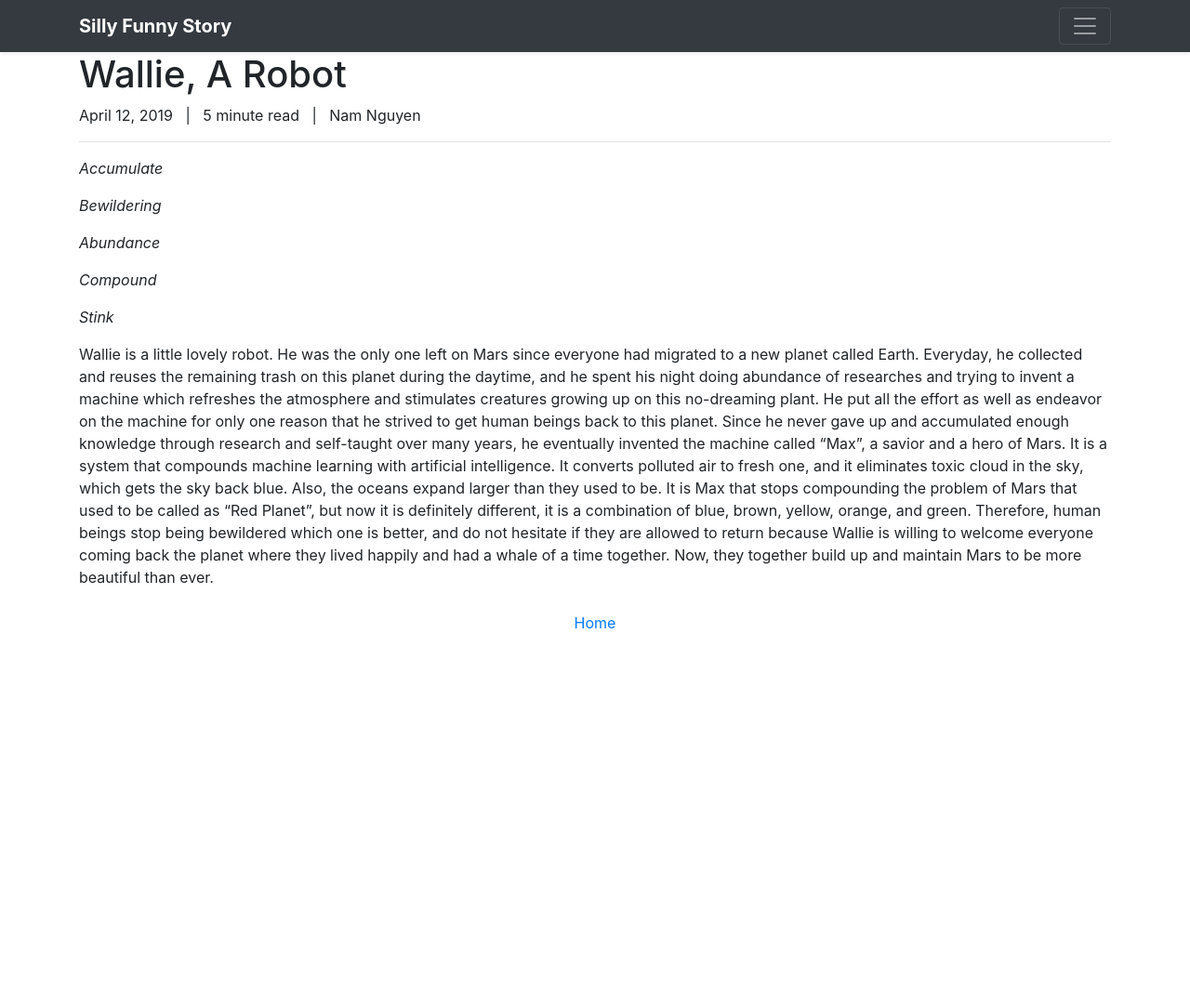
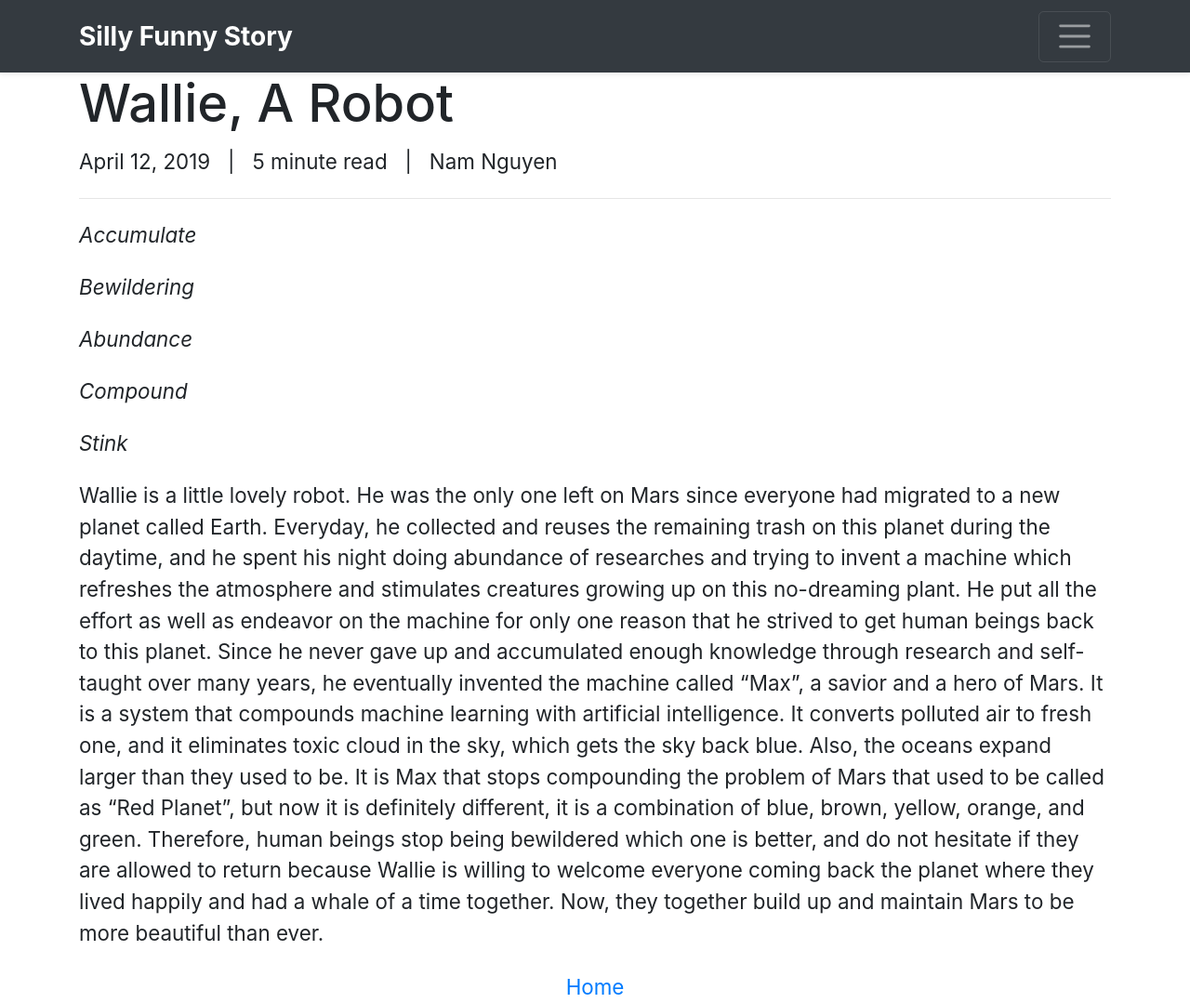
Before and after one commit to nnfunny/small-blog, a Jekyll site: the page built from _posts/2019-04-12-Wallie.md, in a window 1280 px wide. Shown: the whole page at 93% size. Built offline with Jekyll 4.4.1, drawn with Linux system fonts in a browser that asks for light colours; before the commit the page ends 900 px from its top, so only the background shows below that.

Commit message:
fixed css working

```diff
--- a/_includes/head.html
+++ b/_includes/head.html
@@ -7,7 +7,7 @@
     <title>{{ site.title }}</title>
 {% endif %}
 
-<link rel="stylesheet" href="https://nnfunny.github.io/assets/css/main.css">
+<link rel="stylesheet" href="assets/css/main.css">
 
 <!-- Font Google -->
 <link href="https://fonts.googleapis.com/css?family=Mukta" rel="stylesheet">
--- a/assets/css/main.css
+++ b/assets/css/main.css
@@ -5,15 +5,18 @@
 
 html {
     font-family: 'Mukta', sans-serif;
+    font-size: 1.4rem;
+}
+
+@media screen and (max-width: 600px) {
+    html {
+        font-size: 1rem;
+    }
 }
 
 .back {
     text-align: center;
     margin-top: 25px;
-}
-
-.story {
-    font-size: 25px;
 }
 
 .PostList {
```
